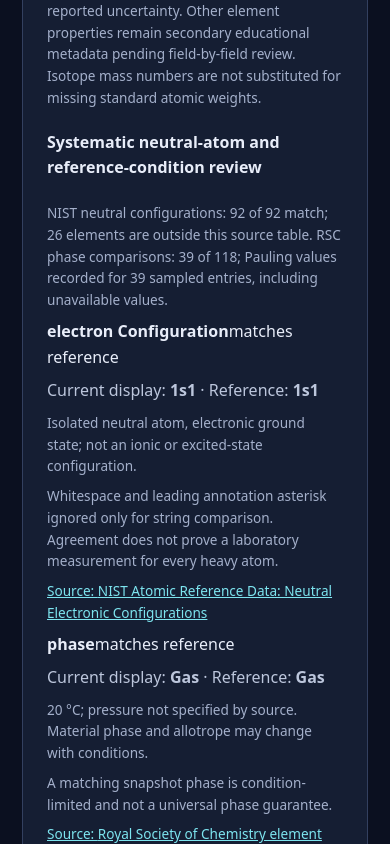
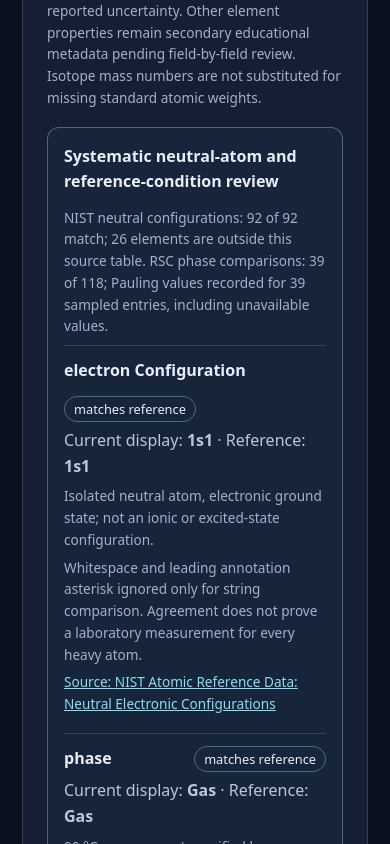
Before and after one commit to foxcyloxcy/periodic-table-calculator, a Next.js app: page /periodic-table-calculator/ in a window 390 px wide. Shown: the part 2760-3604 px from the top of the page. Built offline with nearby package versions, Linux system fonts and the light colour scheme.

Commit message:
style: responsive scientific review panel with per-property evidence

```diff
--- a/src/app/globals.css
+++ b/src/app/globals.css
@@ -71,3 +71,8 @@
 .element-crosscheck h5{margin:0 0 8px}.review-list{display:grid;gap:10px;margin:10px 0}
 .review-row{padding:12px;border-radius:8px;border:1px solid rgba(112,155,181,.3)}
 .review-row p{margin:5px 0}.review-row a{color:#86ddef;text-decoration:underline}
+
+.systematic-review{margin:18px 0;padding:16px;border:1px solid rgba(123,169,185,.5);border-radius:12px;background:rgba(35,65,87,.24)}
+.systematic-review h4{margin:0 0 12px}.systematic-review-row{padding:12px 0;border-top:1px solid rgba(130,170,188,.25)}
+.systematic-review-row p{margin:6px 0;overflow-wrap:anywhere}.review-row-heading{display:flex;gap:12px;flex-wrap:wrap;justify-content:space-between}
+.systematic-review a{color:#8bdcef;text-decoration:underline}.review-tag{border:1px solid rgba(125,175,187,.5);border-radius:20px;padding:2px 9px;font-size:.8rem}
```
